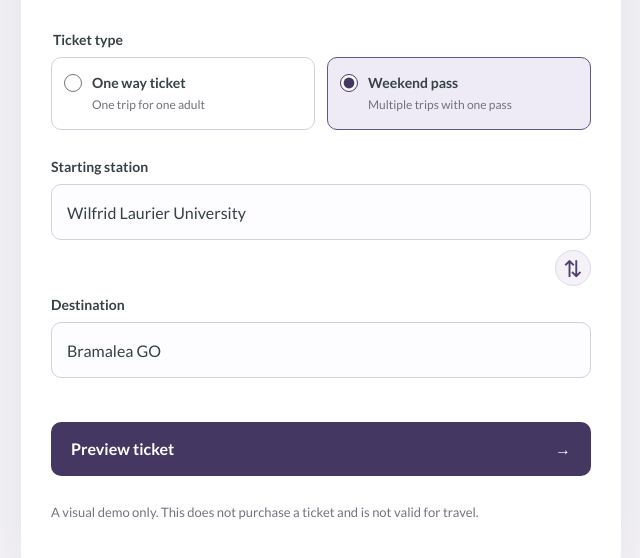
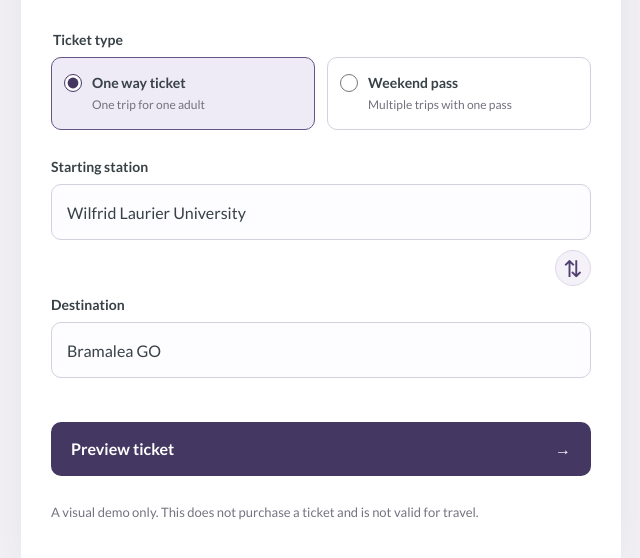
Before and after one commit to WaterlooNoCoop/GO-Transit-Weekend-Pass, a website with bundled scripts: page index.html in a window 1280 px wide. Shown: the part 300-858 px from the top of the page, without its empty margins (319-959 px from the left). Built offline with nearby package versions, Linux system fonts and the light colour scheme.

Commit message:
default to one way ticket

```diff
--- a/index.html
+++ b/index.html
@@ -19,8 +19,8 @@
       <form id="route-form">
         <fieldset class="ticket-options">
           <legend>Ticket type</legend>
-          <label class="ticket-option"><input id="one-way-option" type="radio" name="ticket-type" value="one-way"><span><strong>One way ticket</strong><small>One trip for one adult</small></span></label>
-          <label class="ticket-option"><input id="weekend-option" type="radio" name="ticket-type" value="weekend" checked><span><strong>Weekend pass</strong><small>Multiple trips with one pass</small></span></label>
+          <label class="ticket-option"><input id="one-way-option" type="radio" name="ticket-type" value="one-way" checked><span><strong>One way ticket</strong><small>One trip for one adult</small></span></label>
+          <label class="ticket-option"><input id="weekend-option" type="radio" name="ticket-type" value="weekend"><span><strong>Weekend pass</strong><small>Multiple trips with one pass</small></span></label>
         </fieldset>
         <label for="origin">Starting station</label>
         <input id="origin" name="origin" list="stations" value="Wilfrid Laurier University" placeholder="Enter starting station" maxlength="80" required autocomplete="off">
```
